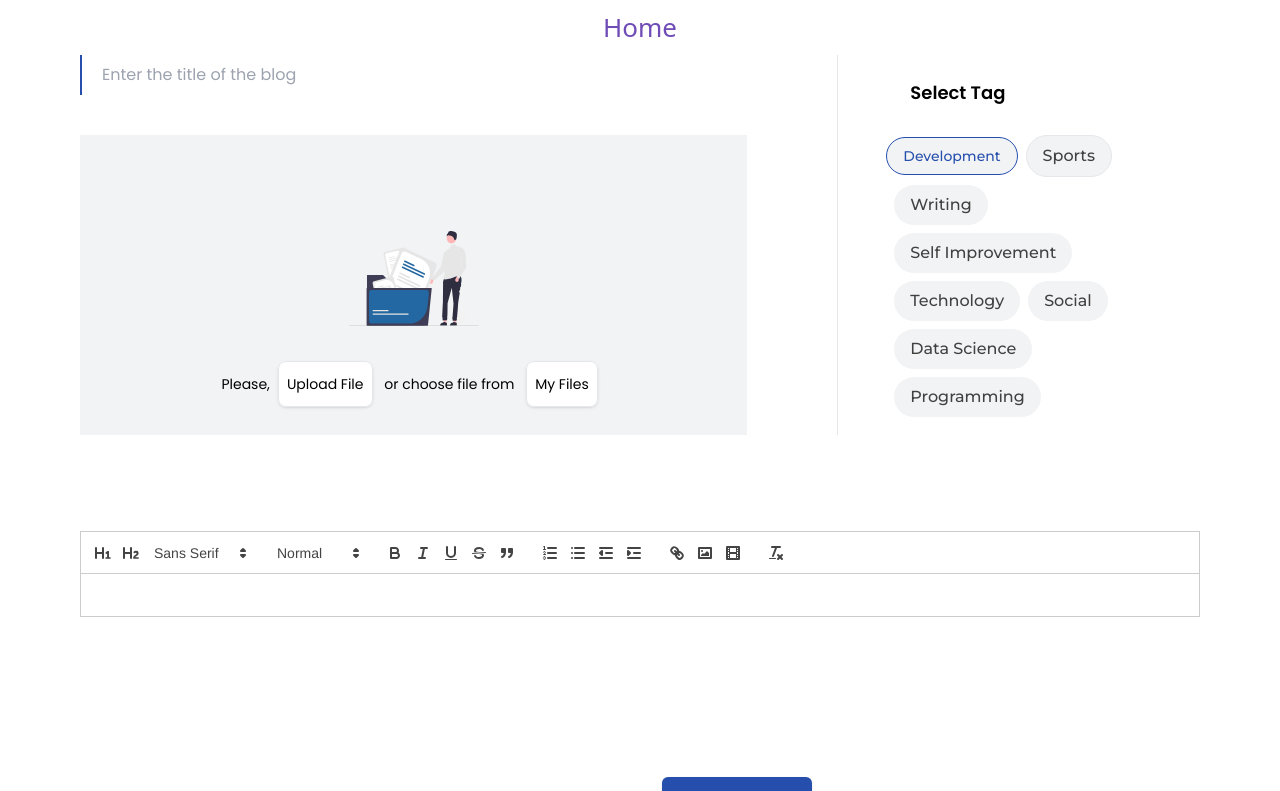
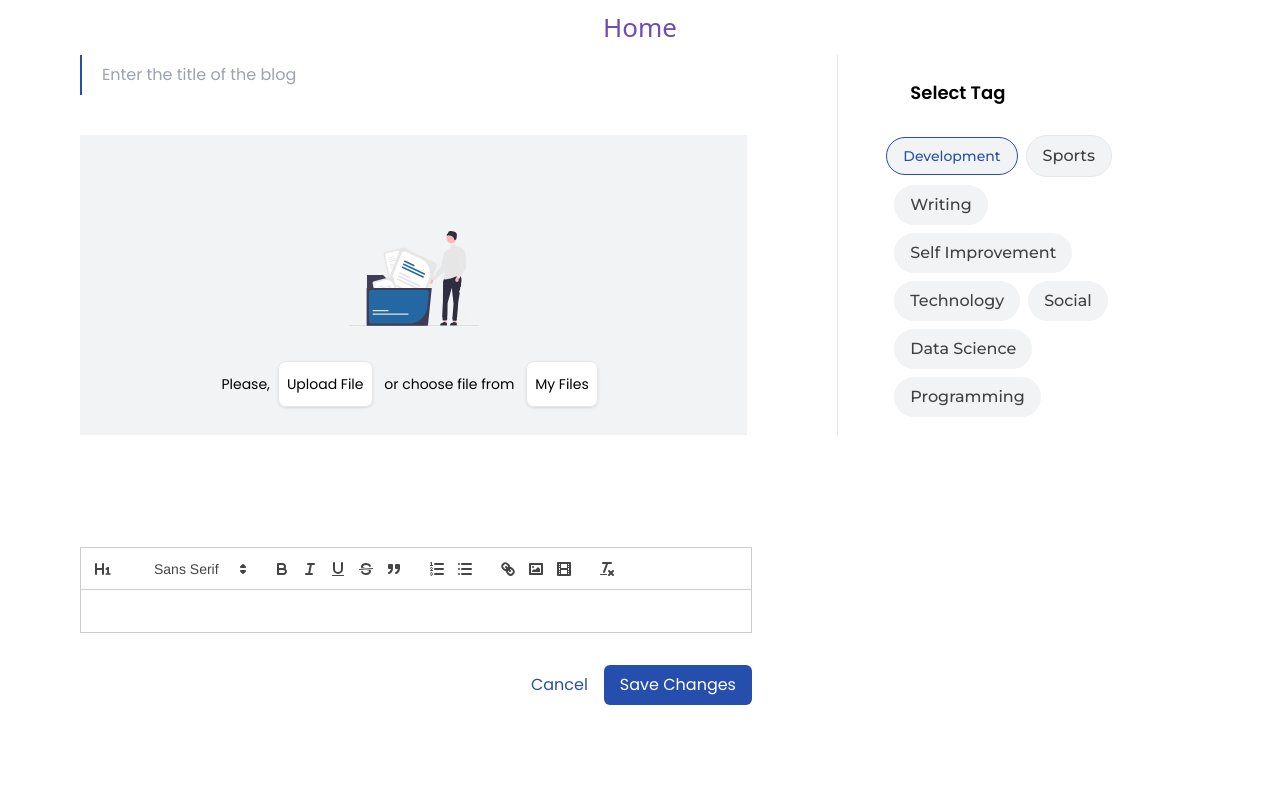
Before and after one commit to RealEskalate/2023-project-phase-starter-projects, a Next.js app in the folder aastu/web/group-2/: page /blogs/add-blog in a window 1280 px wide. Shown: the top 791 px of the page. Built offline with nearby package versions, Linux system fonts and the light colour scheme; a web font is replaced by a local one.

Commit message:
Add the text-editor

```diff
--- a/aastu/web/group-2/app/blogs/add-blog/page.tsx
+++ b/aastu/web/group-2/app/blogs/add-blog/page.tsx
@@ -88,23 +88,8 @@ const AddBlog: React.FC = () => {
       {/* Below the upper sect */}
       <div className="flex flex-col w-full space-y-32">
         {/* Text-editor */}
-        <div className="mt-24">
+        <div className="mt-24 w-2/3">
           <TextEditor />
-        </div>
-
-        <div className="w-2/3 mt-8">
-          {/* <div className="border-l-2 border-primaryColor">
-            <input
-              type="text"
-              className="text-left ml-8 w-[95%] h-32 outline-none border border-primaryColorLight"
-            />
-          </div> */}
-          <div className="flex items-center justify-end space-x-8 mt-8 w-[98%]">
-            <button className="text-primaryColor text-sm">Cancel</button>
-            <button className="px-6 py-3 bg-primaryColor text-white rounded-md text-center shadow text-sm">
-              Save Changes
-            </button>
-          </div>
         </div>
         {/* Footer */}
         <div className="w-full py-4 border-t border-b mb-24 border-primaryColorLight mt-5">
--- a/aastu/web/group-2/app/components/TextEditor.tsx
+++ b/aastu/web/group-2/app/components/TextEditor.tsx
@@ -1,22 +1,21 @@
+
+import React, { useState } from 'react';
 import dynamic from 'next/dynamic';
-import 'react-quill/dist/quill.snow.css'
+import ReactQuill from 'react-quill';
+import 'react-quill/dist/quill.snow.css';
+import { Html } from 'next/document';
 
-const QuillNoSSRWrapper = dynamic(import('react-quill'), {
-  ssr: false,
-  loading: () => <p>Loading ...</p>,
-})
+// const ReactQuill = dynamic(import('react-quill'), {
+//   ssr: false,
+//   loading: () => <p>Loading ...</p>,
+// });
 
 const modules = {
   toolbar: [
     [{ header: '1' }, { header: '2' }, { font: [] }],
     [{ size: [] }],
     ['bold', 'italic', 'underline', 'strike', 'blockquote'],
-    [
-      { list: 'ordered' },
-      { list: 'bullet' },
-      { indent: '-1' },
-      { indent: '+1' },
-    ],
+    [{ list: 'ordered' }, { list: 'bullet' }, { indent: '-1' }, { indent: '+1' }],
     ['link', 'image', 'video'],
     ['clean'],
   ],
@@ -24,7 +23,7 @@ const modules = {
     // toggle to add extra line breaks when pasting HTML:
     matchVisual: false,
   },
-}
+};
 /*
  * Quill editor formats
  * See https://quilljs.com/docs/formats/
@@ -44,8 +43,43 @@ const formats = [
   'link',
   'image',
   'video',
-]
+];
 
 export default function TextEditor() {
-  return <QuillNoSSRWrapper modules={modules} formats={formats} theme='snow' />
+  const [editorHtml, setEditorHtml] = useState('');
+
+  const handleChange = (html: any) => {
+    setEditorHtml(html);
+  };
+  const handleSubmit = () => {
+    console.log(editorHtml);
+  };
+  return (
+    <div className='w-[90%] mt-4'>
+      <div>
+        <ReactQuill
+          value={editorHtml}
+          onChange={handleChange}
+          modules={{
+            toolbar: [
+              [{ header: '1' }, { hearder: '2' }, { font: [] }],
+              ['bold', 'italic', 'underline', 'strike', 'blockquote'],
+              [{ list: 'ordered' }, { list: 'bullet' }],
+              ['link', 'image', 'video'],
+              ['clean'],
+            ],
+
+          }}
+          formats={[]}
+          theme='snow'
+          id='my-quill-editor'
+        />
+      </div>
+
+      <div className='flex justify-end items-center mt-8'>
+        <button onClick={handleSubmit} className='px-4 py-2 text-primaryColor'>Cancel</button>
+        <button onClick={handleChange} className='px-4 py-2 rounded-md bg-primaryColor text-white'>Save Changes</button>
+      </div>
+    </div>
+  );
 }
--- a/aastu/web/group-2/package.json
+++ b/aastu/web/group-2/package.json
@@ -17,6 +17,7 @@
     "eslint-config-next": "13.4.19",
     "next": "13.4.19",
     "postcss": "8.4.28",
+    "quill": "^1.3.7",
     "react": "18.2.0",
     "react-dom": "18.2.0",
     "react-quill": "^2.0.0",
```
Also changed, not shown: 1 other file (tests, documents, lock files or other folders).
